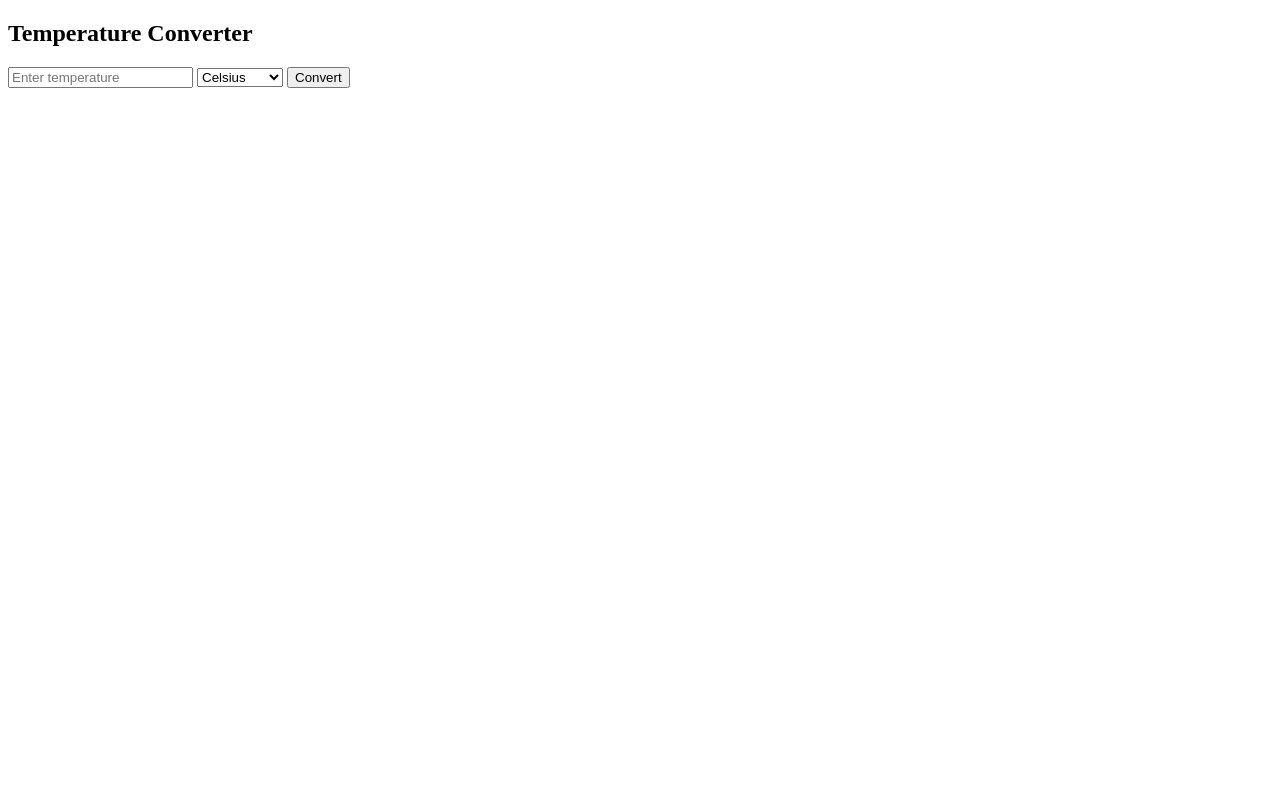
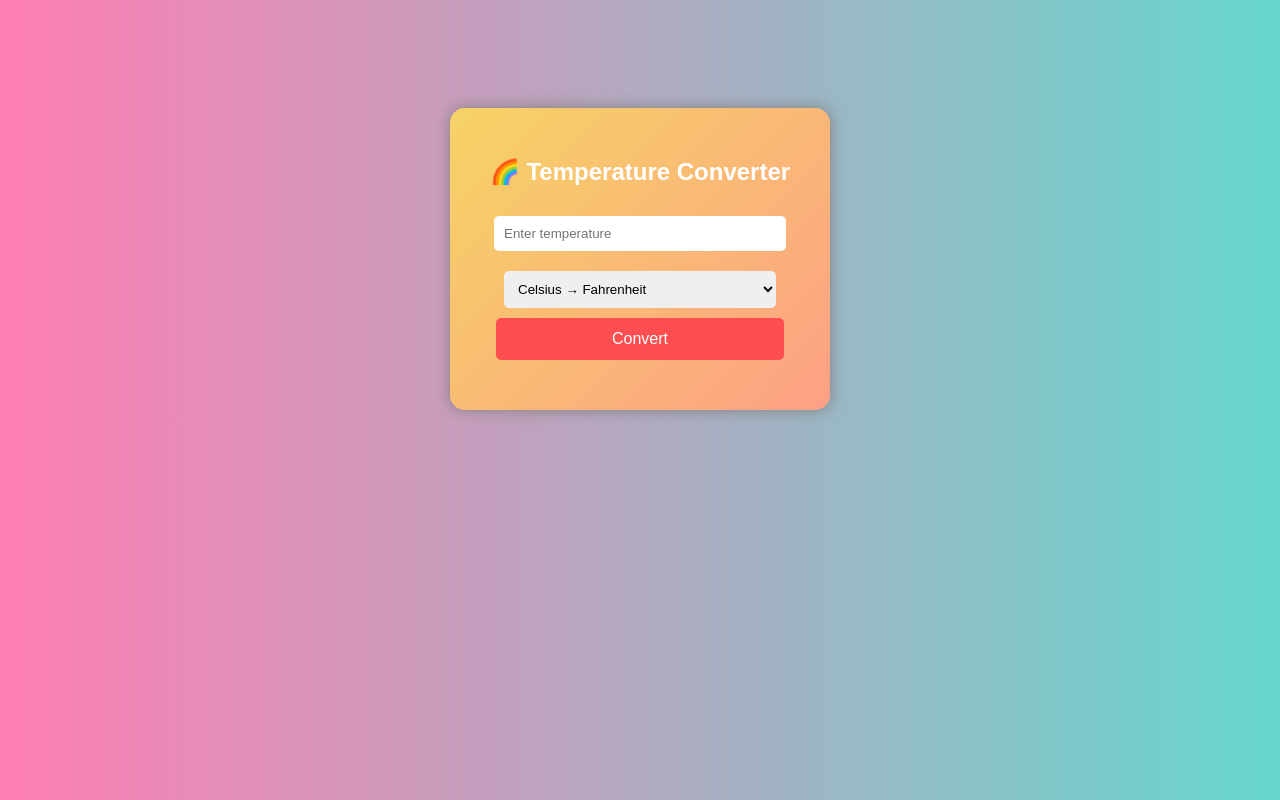
Before and after one commit to BHARGAVI-09-WEB/OIBSIP, a plain HTML site: page Task3-TemperatureConverter/index.html in a window 1280 px wide. Drawn offline with Linux system fonts and the light colour scheme.

Commit message:
Revamp Temperature Converter with new styles and options
Updated the title and enhanced the styling for a more colorful appearance. Modified the temperature conversion options for clarity.

```diff
--- a/Task3-TemperatureConverter/index.html
+++ b/Task3-TemperatureConverter/index.html
@@ -1,22 +1,75 @@
 <!DOCTYPE html>
 <html>
 <head>
-    <title>Temperature Converter</title>
+    <title>Colorful Temperature Converter</title>
+
+    <style>
+        body {
+            font-family: Arial;
+            text-align: center;
+            background: linear-gradient(to right, #ff7eb3, #65d6ce);
+            padding-top: 100px;
+        }
+
+        .box {
+            background: linear-gradient(135deg, #f6d365, #fda085);
+            padding: 30px;
+            width: 320px;
+            margin: auto;
+            border-radius: 15px;
+            box-shadow: 0px 0px 15px gray;
+        }
+
+        h2 {
+            color: white;
+        }
+
+        input, select {
+            padding: 10px;
+            margin: 10px;
+            width: 85%;
+            border-radius: 5px;
+            border: none;
+        }
+
+        button {
+            padding: 12px;
+            width: 90%;
+            background: #ff4e50;
+            color: white;
+            border: none;
+            border-radius: 5px;
+            font-size: 16px;
+            cursor: pointer;
+        }
+
+        button:hover {
+            background: #fc913a;
+        }
+
+        #result {
+            color: white;
+            font-size: 20px;
+            margin-top: 15px;
+        }
+    </style>
 </head>
 <body>
 
-<h2>Temperature Converter</h2>
+<div class="box">
+    <h2>🌈 Temperature Converter</h2>
 
-<input type="number" id="temp" placeholder="Enter temperature">
+    <input type="number" id="temp" placeholder="Enter temperature">
 
-<select id="unit">
-    <option value="C">Celsius</option>
-    <option value="F">Fahrenheit</option>
-</select>
+    <select id="unit">
+        <option value="C">Celsius → Fahrenheit</option>
+        <option value="F">Fahrenheit → Celsius</option>
+    </select>
 
-<button onclick="convert()">Convert</button>
+    <button onclick="convert()">Convert</button>
 
-<h3 id="result"></h3>
+    <h3 id="result"></h3>
+</div>
 
 <script>
 function convert() {
@@ -27,12 +80,12 @@ function convert() {
     if(unit=="C"){
         res = (t * 9/5) + 32;
         document.getElementById("result").innerText =
-        "Fahrenheit: " + res;
+        res.toFixed(2) + " °F";
     }
     else{
         res = (t - 32) * 5/9;
         document.getElementById("result").innerText =
-        "Celsius: " + res;
+        res.toFixed(2) + " °C";
     }
 }
 </script>
```
